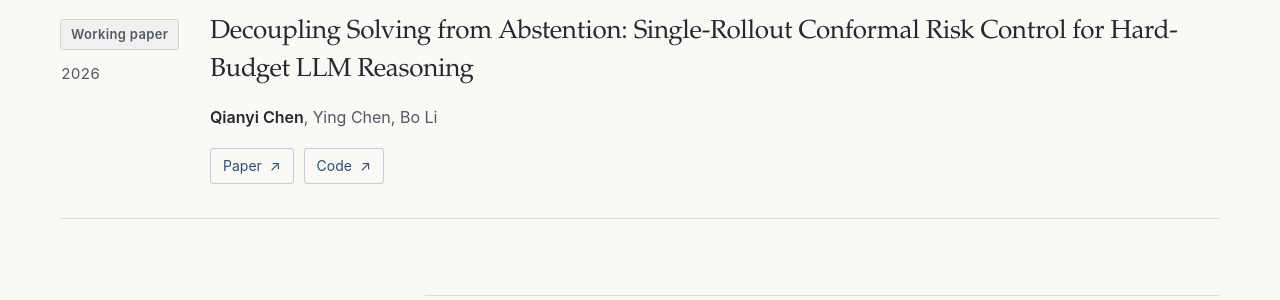
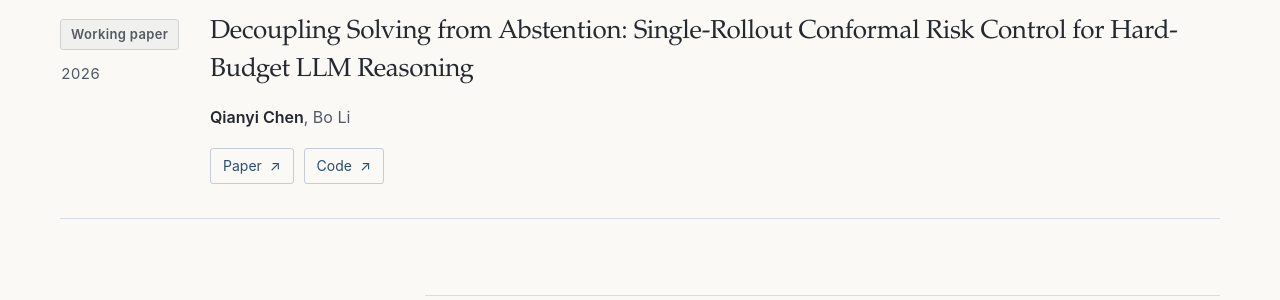
Before and after one commit to Cqyiiii/cqyiiii.github.io, a Jekyll site: the page built from _pages/about.md, in a window 1280 px wide and 900 px high, scrolled down 3837 px. Shown: the part 153-453 px from the top of the window. Built offline with Jekyll 4.4.1, drawn with Linux system fonts in a browser that asks for light colours.

Commit message:
Correct Tail-CRC author list

```diff
--- a/_pages/about.md
+++ b/_pages/about.md
@@ -212,7 +212,7 @@ redirect_from:
           </div>
           <div class="publication-item__body">
             <h4>Decoupling Solving from Abstention: Single-Rollout Conformal Risk Control for Hard-Budget LLM Reasoning</h4>
-            <p class="authors"><strong>Qianyi Chen</strong>, Ying Chen, Bo Li</p>
+            <p class="authors"><strong>Qianyi Chen</strong>, Bo Li</p>
             <div class="paper-links">
               <a href="https://github.com/Cqyiiii/tail-crc/blob/main/Tail-CRC.pdf">Paper</a>
               <a href="https://github.com/Cqyiiii/tail-crc">Code</a>
```
Also changed, not shown: _pages/cv.md (+1 -1 lines).
